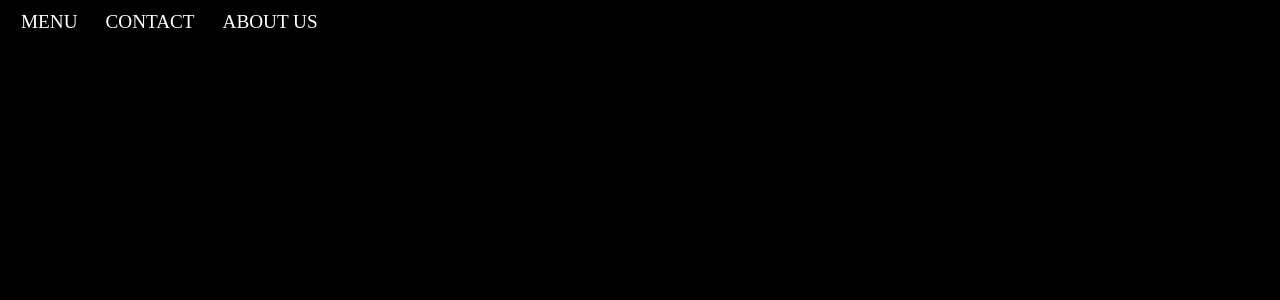
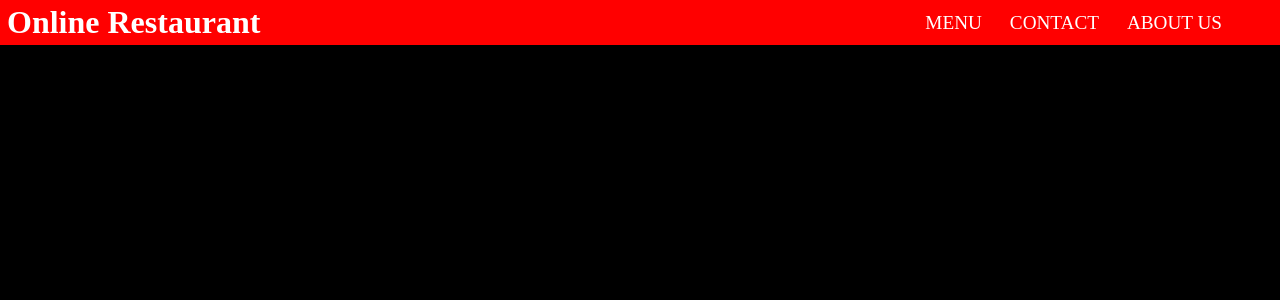
Before and after one commit to Kyle-Panuringan/online-restaurant, a React (Create React App) app: page / in a window 1280 px wide. Shown: the top 300 px of the page. Built offline with nearby package versions, Linux system fonts and the light colour scheme.

Commit message:
Remove app.scss

```diff
--- a/src/App.tsx
+++ b/src/App.tsx
@@ -1,4 +1,3 @@
-import "./app.scss";
 import Navbar from "./components/navbar/Navbar";
 import { BrowserRouter as Router, Routes, Route } from "react-router-dom";
 
--- a/src/app.scss
+++ /dev/null
@@ -1,8 +0,0 @@
-.app {
-	header {
-		display: flex;
-		align-items: center;
-		justify-content: space-between;
-		padding: 4px 7px;
-	}
-}
--- a/src/components/navbar/Navbar.tsx
+++ b/src/components/navbar/Navbar.tsx
@@ -3,6 +3,7 @@ import "./navbar.scss";
 const Navbar = () => {
 	return (
 		<div className="navbar">
+			<h1>Online Restaurant</h1>
 			<ul>
 				<li>
 					<a href="#">Menu</a>
--- a/src/components/navbar/navbar.scss
+++ b/src/components/navbar/navbar.scss
@@ -1,10 +1,14 @@
 .navbar {
+	display: flex;
+	justify-content: space-between;
+	background: red;
+	width: auto;
+	padding: 4px 7px;
 	ul {
 		list-style-type: none;
 		display: flex;
 		align-items: center;
 		justify-content: center;
-
 		margin-right: 37px;
 
 		li {
```
